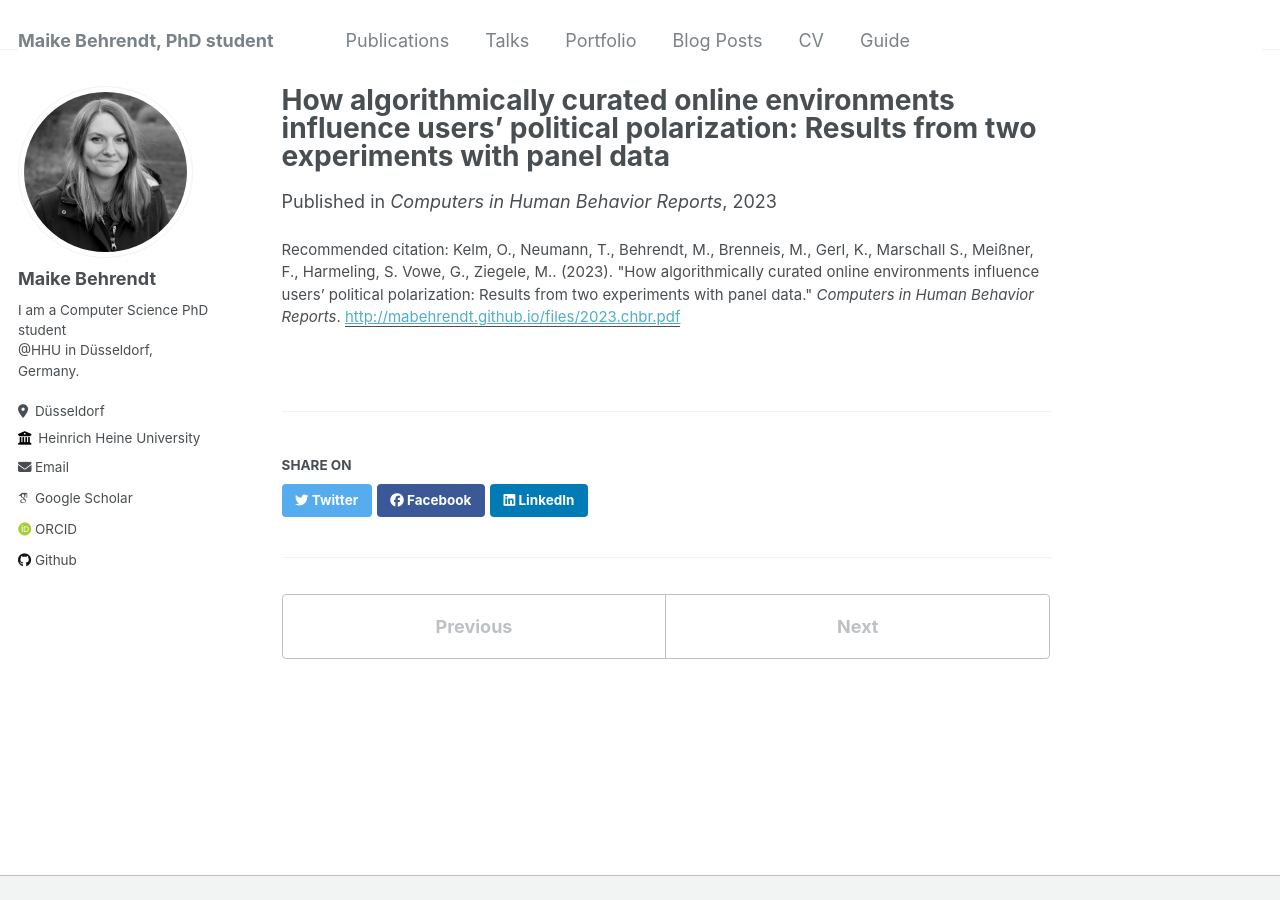
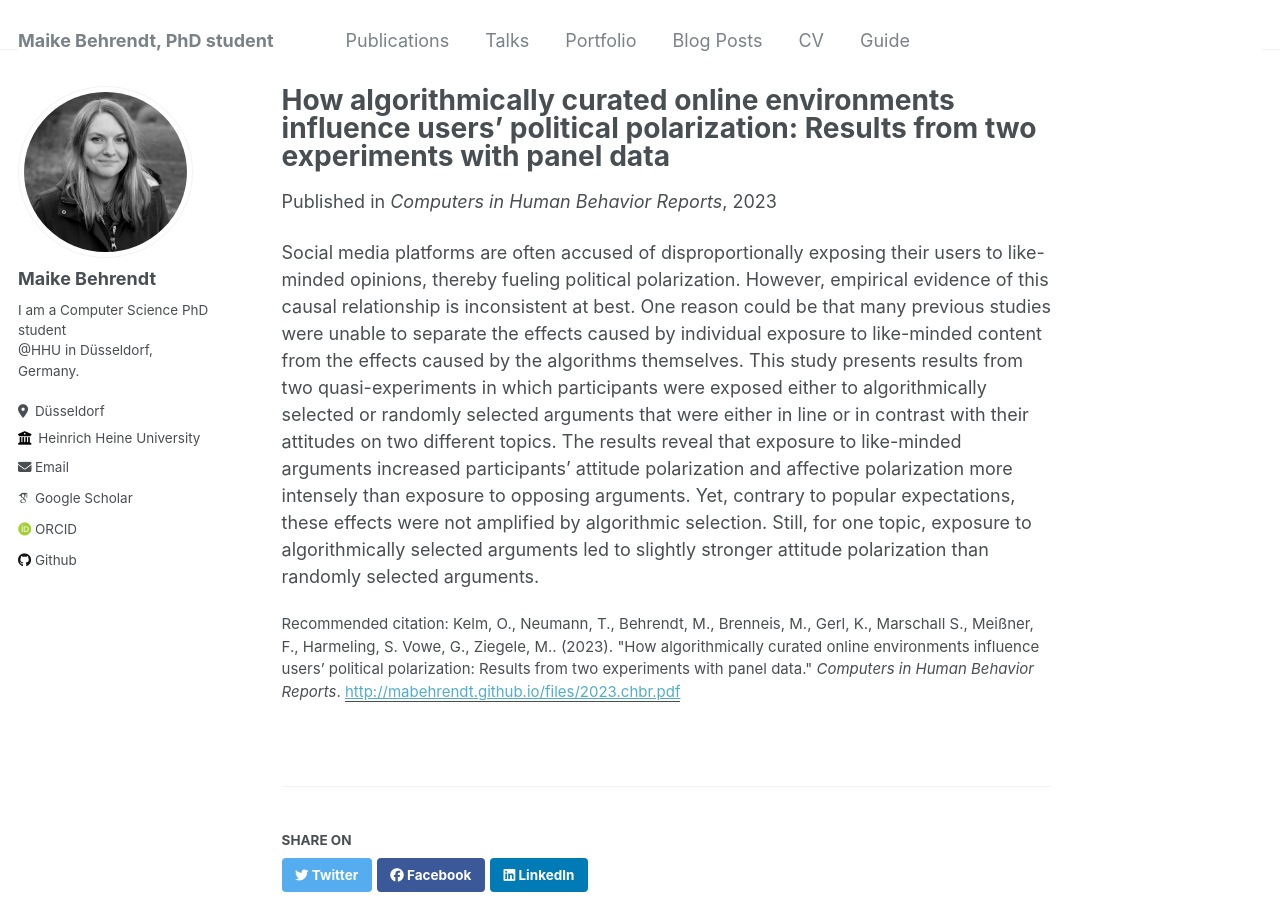
Before and after one commit to mabehrendt/mabehrendt.github.io, a Jekyll site: the page built from _publications/2023kelm.md, in a window 1280 px wide and 900 px high. Built offline with Jekyll 4.4.1, drawn with Linux system fonts in a browser that asks for light colours; some web fonts are replaced.

Commit message:
Update 2023kelm.md

```diff
--- a/_publications/2023kelm.md
+++ b/_publications/2023kelm.md
@@ -2,18 +2,10 @@
 title: "How algorithmically curated online environments influence users’ political polarization: Results from two experiments with panel data"
 collection: publications
 permalink: /publication/2023kelm
-excerpt: 'Social media platforms are often accused of disproportionally exposing their users to like-minded opinions,
-thereby fueling political polarization. However, empirical evidence of this causal relationship is inconsistent at
-best. One reason could be that many previous studies were unable to separate the effects caused by individual
-exposure to like-minded content from the effects caused by the algorithms themselves. This study presents results
-from two quasi-experiments in which participants were exposed either to algorithmically selected or randomly
-selected arguments that were either in line or in contrast with their attitudes on two different topics. The results
-reveal that exposure to like-minded arguments increased participants’ attitude polarization and affective po­
-larization more intensely than exposure to opposing arguments. Yet, contrary to popular expectations, these
-effects were not amplified by algorithmic selection. Still, for one topic, exposure to algorithmically selected
-arguments led to slightly stronger attitude polarization than randomly selected arguments.'
+excerpt: 'This study presents results from two quasi-experiments in which participants were exposed either to algorithmically selected or randomly selected arguments that were either in line or in contrast with their attitudes on two different topics. The results reveal that exposure to like-minded arguments increased participants’ attitude polarization and affective po­larization more intensely than exposure to opposing arguments. Yet, contrary to popular expectations, these effects were not amplified by algorithmic selection. Still, for one topic, exposure to algorithmically selected arguments led to slightly stronger attitude polarization than randomly selected arguments.'
 date: 2023-10-29
 venue: 'Computers in Human Behavior Reports'
 paperurl: 'http://mabehrendt.github.io/files/2023.chbr.pdf'
 citation: 'Kelm, O., Neumann, T., Behrendt, M., Brenneis, M., Gerl, K., Marschall S., Meißner, F., Harmeling, S. Vowe, G., Ziegele, M.. (2023). &quot;How algorithmically curated online environments influence users’ political polarization: Results from two experiments with panel data.&quot; <i>Computers in Human Behavior Reports</i>. '
 ---
+Social media platforms are often accused of disproportionally exposing their users to like-minded opinions, thereby fueling political polarization. However, empirical evidence of this causal relationship is inconsistent at best. One reason could be that many previous studies were unable to separate the effects caused by individual exposure to like-minded content from the effects caused by the algorithms themselves. This study presents results from two quasi-experiments in which participants were exposed either to algorithmically selected or randomly selected arguments that were either in line or in contrast with their attitudes on two different topics. The results reveal that exposure to like-minded arguments increased participants’ attitude polarization and affective po­larization more intensely than exposure to opposing arguments. Yet, contrary to popular expectations, these effects were not amplified by algorithmic selection. Still, for one topic, exposure to algorithmically selected arguments led to slightly stronger attitude polarization than randomly selected arguments.
```
